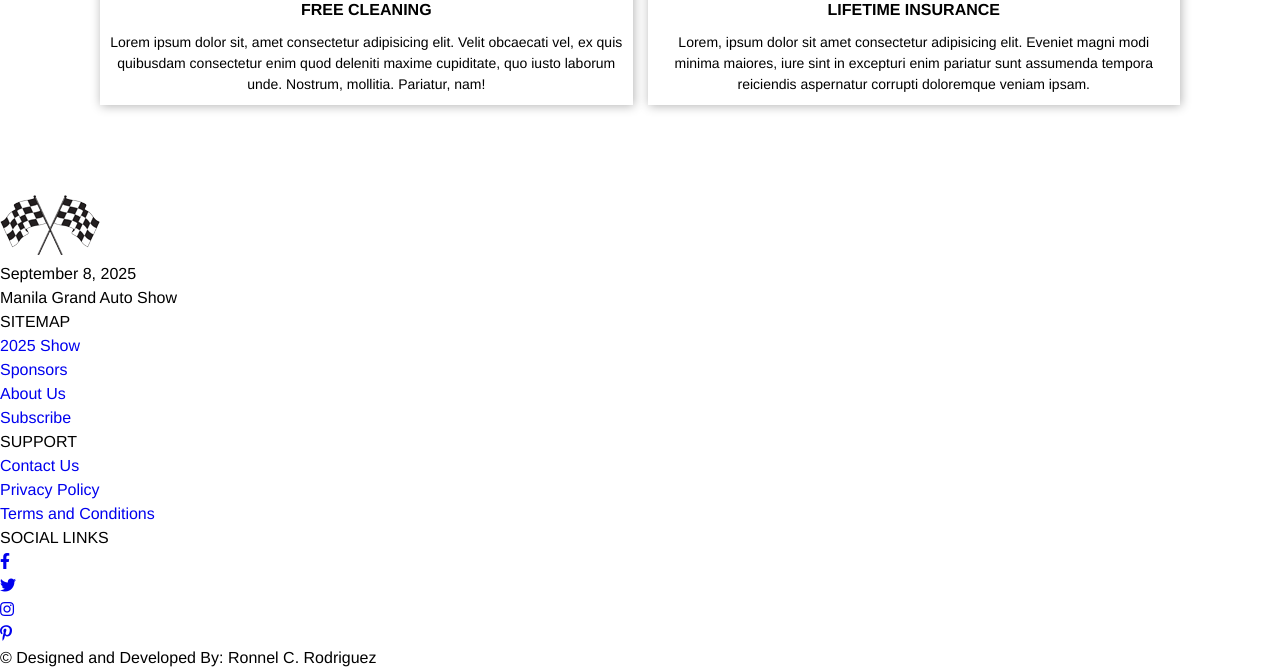
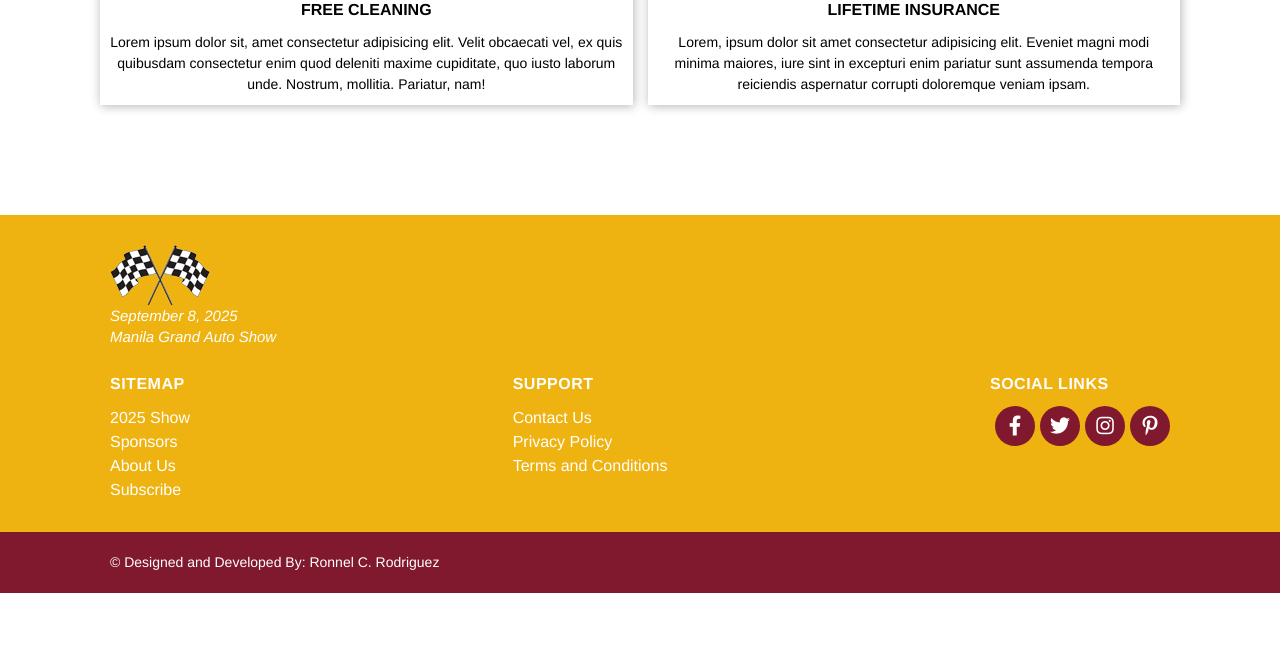
Before and after one commit to lennorrodriguez08/ManilaAutoShow2025, a plain HTML site: page index.html in a window 1280 px wide. Shown: the part 3690-4360 px from the top of the page. After the commit the page ends 4283 px from the top, so only its background shows below. Drawn offline with Linux system fonts and the light colour scheme.

Commit message:
Update styling

```diff
--- a/styles/main.scss
+++ b/styles/main.scss
@@ -265,7 +265,7 @@ header {
 // PACKAGES SECTION HOMEPAGE DESKTOP
 .package {
     max-width: $default-mx-width;
-    margin: 80px auto;
+    margin: 80px auto 100px;
 
     h2 {
         text-align: center;
@@ -306,33 +306,88 @@ header {
     }
 }
 
+// FOOTER DESKTOP
+.footer {
+    background-color: $main-color;
+    margin-top: 40px;
+    color: $white-text;
 
+    &-container {
+        max-width: $default-mx-width;
+        margin: auto;
+        padding: 30px 20px;
+    }
 
+    &-logo-text {
+        padding-bottom: 25px;
+        font-size: 15px;
+        font-style: italic;
+        line-height: 1.4;
 
+        img {
+            display: block;
+        }
+    }
 
+    &-sub-container {
+        display: flex;
+        justify-content: space-between;
 
+        a {
+            color: $white-text;
+            transition: 0.5s ease;
 
+            &:hover {
+                color: $active-button-color;
+                text-decoration: underline;
+            }
+        }
 
+        .social-links {
+            display: flex;
 
+           a {
+               font-size: 20px;
+               background: $active-button-color;
+               margin-left: 5px;
+               width: 40px;
+               height: 40px;
+               text-align: center;
+               border-radius: 50%;
+               padding-top: 5px;
+               display: block;
+               transition: 0.5s ease;
 
+               &:hover {
+                   background-color: $white-text;
+               }
+           }
 
+        }
 
+        .title {
+            font-weight: bold;
+            letter-spacing: 0.5px;
+            padding-bottom: 10px;
+        }
+    }
+}
 
+// END FOOTER DESKTOP
+.end-footer {
+    background: $active-button-color;
+    color: $white-text;
 
+    &-container {
+        max-width: $default-mx-width;
+        margin: auto;
+        padding: 20px;
 
-
-
-
-
-
-
-
-
-
-
-
-
-
+        p {
+            font-size: 14px;
+        }
+    }
+}
 
 // 768PX
 @media (max-width: $media-tablet) {
@@ -375,6 +430,43 @@ header {
             }
         }
     }
+
+    // FOOTER MOBILE
+    .footer {
+
+        &-container {
+            padding: 30px 20px 10px;
+        }
+
+        &-logo-text {
+            text-align: center;
+
+            img {
+                margin: auto;
+            }
+        }
+
+        &-sub-container {
+            align-items: center;
+            flex-direction: column;
+            text-align: center;
+
+            .footer-links {
+                padding-bottom: 20px;
+            }
+        }
+    }
+
+    // END FOOTER DESKTOP
+    .end-footer {
+
+        &-container {
+
+            p {
+                text-align: center;
+            }
+        }
+    }
 }
 
 // 500PX MOBILE
```
Also changed, not shown: styles/main.css, styles/main.min.css, 2 other files.
